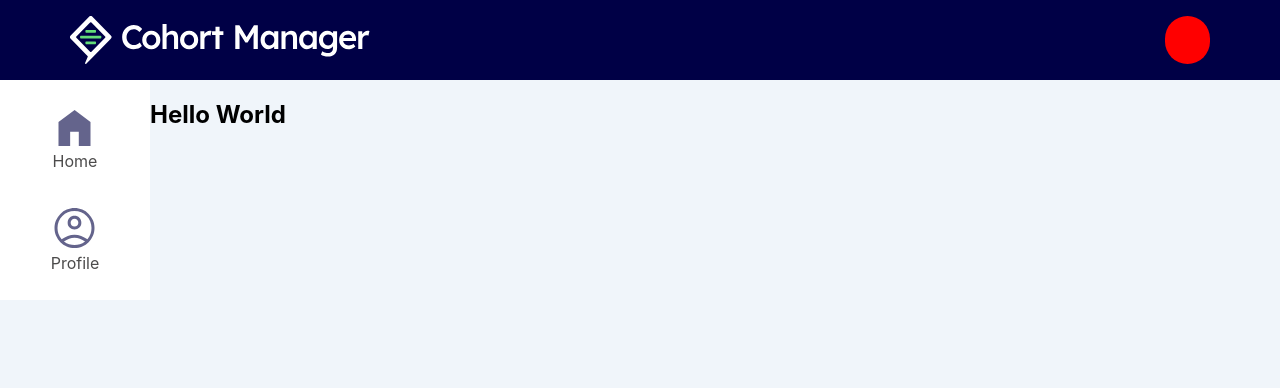
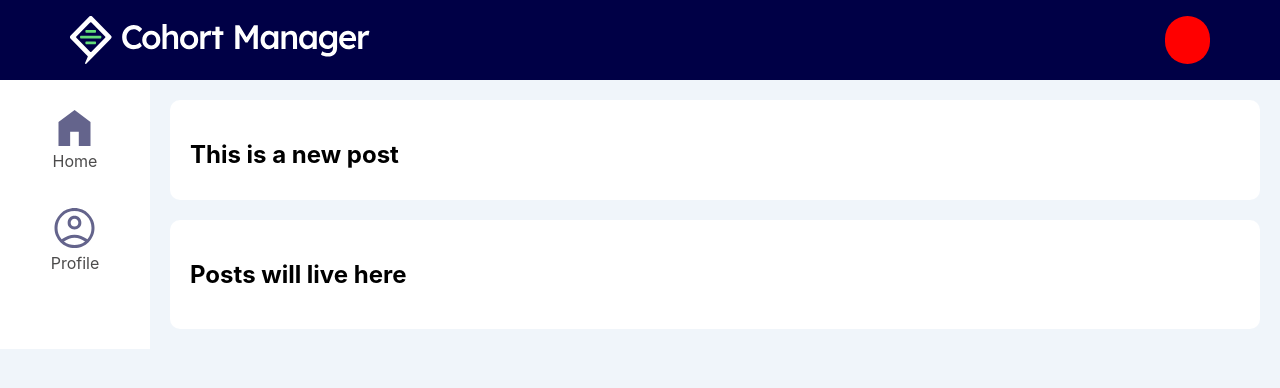
Before and after one commit to boolean-uk/react-cohort-dashboard-challenge, a React (Vite) app: page / in a window 1280 px wide. Shown: the top 388 px of the page. Built offline with nearby package versions, Linux system fonts and the light colour scheme.

Commit message:
core - main section broken into top level components to create post and render individual posts

```diff
--- /dev/null
+++ b/src/components/Main/components/CreatePost.jsx
@@ -0,0 +1,10 @@
+function CreatePost() {
+
+    return (
+        <section className="create-post">
+            <h2>This is a new post</h2>
+        </section>
+    )
+}
+
+export default CreatePost
--- /dev/null
+++ b/src/components/Main/components/Posts.jsx
@@ -0,0 +1,10 @@
+import SinglePost from "./SinglePost"
+
+function Posts() {
+
+    return (
+        <SinglePost></SinglePost>
+    )
+}
+
+export default Posts
--- /dev/null
+++ b/src/components/Main/components/SinglePost.jsx
@@ -0,0 +1,10 @@
+function SinglePost() {
+
+    return (
+        <section className="single-post">
+            <h2>Posts will live here</h2>
+        </section>
+    )
+}
+
+export default SinglePost
--- a/src/components/Main/index.jsx
+++ b/src/components/Main/index.jsx
@@ -1,8 +1,14 @@
+import CreatePost from "./components/CreatePost"
+import Posts from "./components/Posts"
+
+import '../../styles/main.css'
+
 function Main() {
 
     return (
-        <main>
-            <h2>Hello World</h2>
+        <main className="main">
+            <CreatePost></CreatePost>
+            <Posts></Posts>
         </main>
     )
 }
--- a/src/styles/header.css
+++ b/src/styles/header.css
@@ -1,4 +1,5 @@
 /* HEADER */
+
 .header {
     display: grid;
     grid-area: Header;
--- /dev/null
+++ b/src/styles/main.css
@@ -0,0 +1,20 @@
+/* MAIN */
+
+.main {
+    display: grid;
+    grid-template-rows: 100px 1fr;
+    gap: 20px;
+    margin: 20px;
+}
+
+.create-post {
+    background-color: white;
+    padding: 20px;
+    border-radius: 10px;
+}
+
+.single-post {
+    background-color: white;
+    padding: 20px;
+    border-radius: 10px;
+}
--- a/src/styles/navigation.css
+++ b/src/styles/navigation.css
@@ -5,6 +5,7 @@
     grid-template-rows: repeat(2, 100px);
     padding: 10px;
     background-color: white;
+    /* height: 100vh; */
 }
 
 .nav-icon-container {
```
